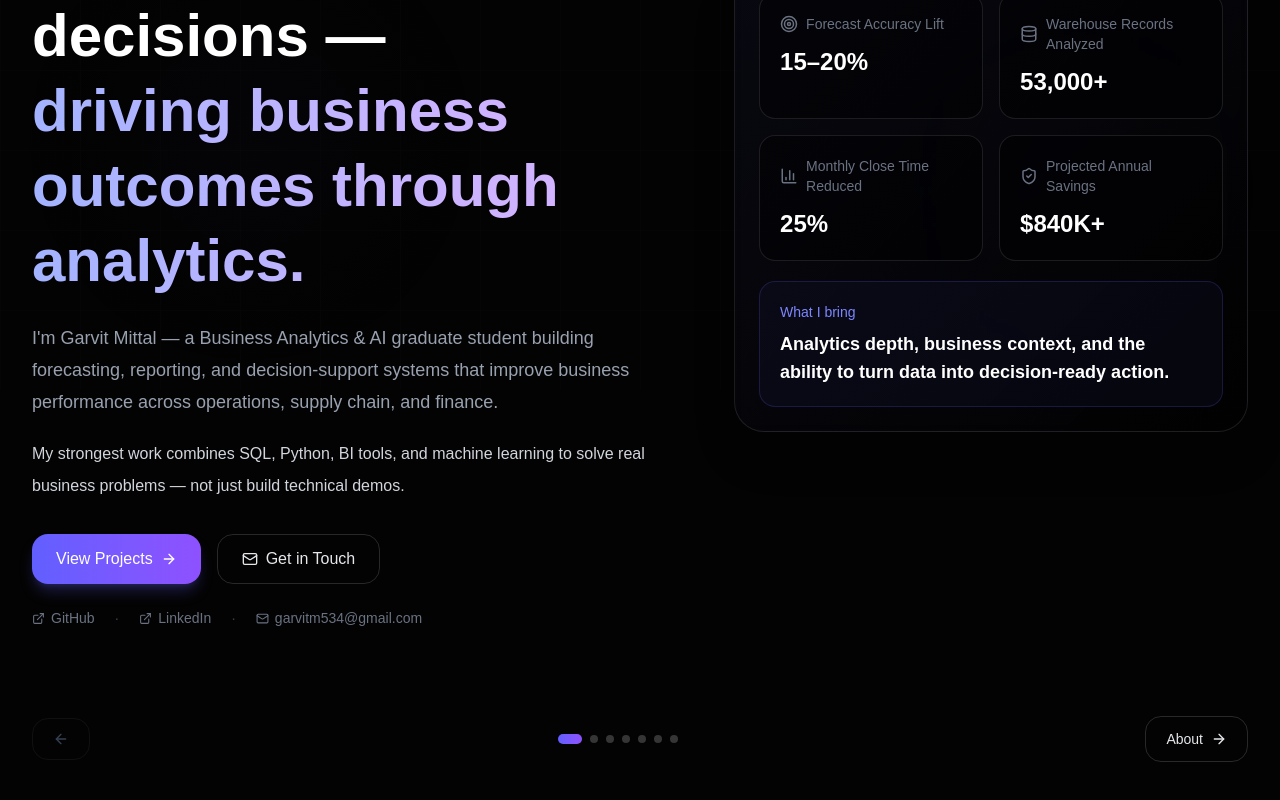
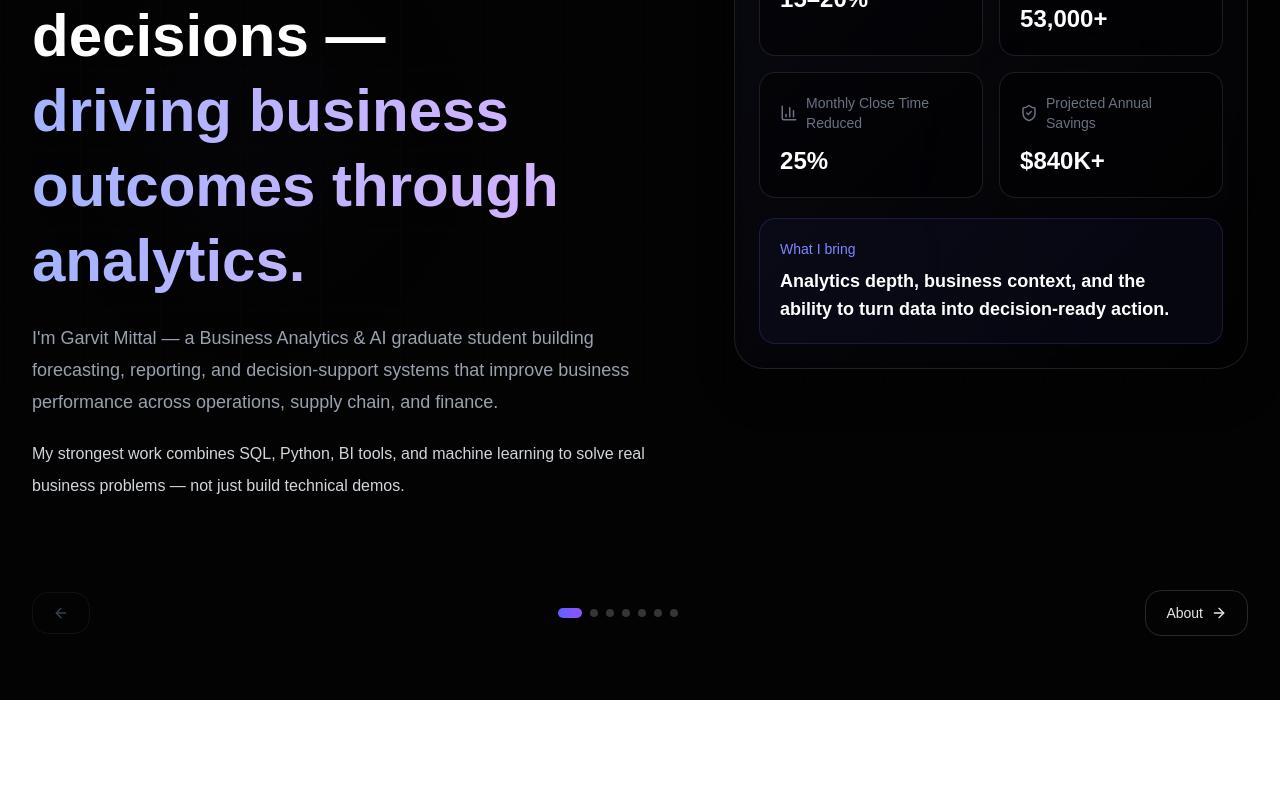
Before and after one commit to garvit-mittal04/garvit-portfolio, a Next.js app: page / in a window 1280 px wide. Shown: the part 410-1210 px from the top of the page. After the commit the page ends 1110 px from the top, so only its background shows below. Built offline with nearby package versions, Linux system fonts and the light colour scheme.

Commit message:
Update page.tsx

```diff
--- a/app/page.tsx
+++ b/app/page.tsx
@@ -420,48 +420,6 @@ function HeroSection({ onNav }: { onNav: (tab: string) => void }) {
             to solve real business problems — not just build technical demos.
           </motion.p>
 
-          <motion.div
-            initial={{ opacity: 0, y: 20 }}
-            animate={{ opacity: 1, y: 0 }}
-            transition={{ duration: 0.85 }}
-            className="mt-8 flex flex-wrap gap-4"
-          >
-            <button
-              onClick={() => onNav("projects")}
-              className="group inline-flex items-center gap-2 rounded-2xl bg-gradient-to-r from-indigo-500 to-violet-500 px-6 py-3 font-medium text-white shadow-lg shadow-indigo-500/25 transition hover:scale-[1.03] hover:shadow-indigo-500/40"
-            >
-              View Projects
-              <ArrowRight size={16} aria-hidden="true" className="transition-transform group-hover:translate-x-1" />
-            </button>
-            <a
-              href="mailto:garvitm534@gmail.com"
-              className="inline-flex items-center gap-2 rounded-2xl border border-white/15 px-6 py-3 font-medium text-gray-200 transition hover:bg-white/10"
-            >
-              <Mail size={16} aria-hidden="true" /> Get in Touch
-            </a>
-          </motion.div>
-
-          <motion.div
-            initial={{ opacity: 0, y: 20 }}
-            animate={{ opacity: 1, y: 0 }}
-            transition={{ duration: 0.92 }}
-            className="mt-6 flex items-center gap-5 text-sm text-gray-500"
-          >
-            <a href="https://github.com/garvit-mittal04" target="_blank" rel="noreferrer"
-              className="inline-flex items-center gap-1.5 transition hover:text-white">
-              <ExternalLink size={13} aria-hidden="true" /> GitHub
-            </a>
-            <span className="text-gray-700">·</span>
-            <a href="https://www.linkedin.com/in/garvit-mittal04/" target="_blank" rel="noreferrer"
-              className="inline-flex items-center gap-1.5 transition hover:text-white">
-              <ExternalLink size={13} aria-hidden="true" /> LinkedIn
-            </a>
-            <span className="text-gray-700">·</span>
-            <a href="mailto:garvitm534@gmail.com"
-              className="inline-flex items-center gap-1.5 transition hover:text-white">
-              <Mail size={13} aria-hidden="true" /> garvitm534@gmail.com
-            </a>
-          </motion.div>
         </div>
 
         {/* Stats card */}
```
